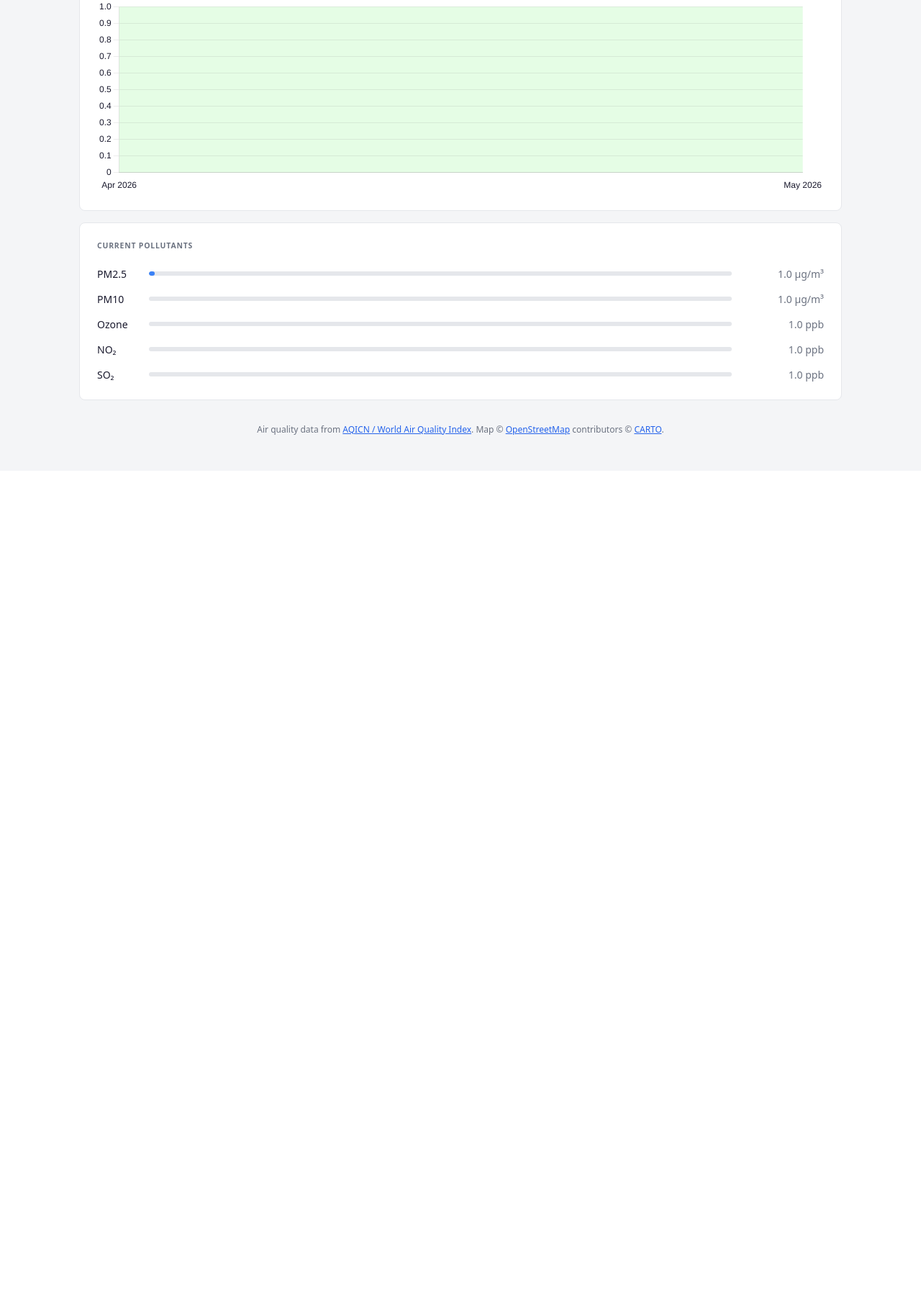
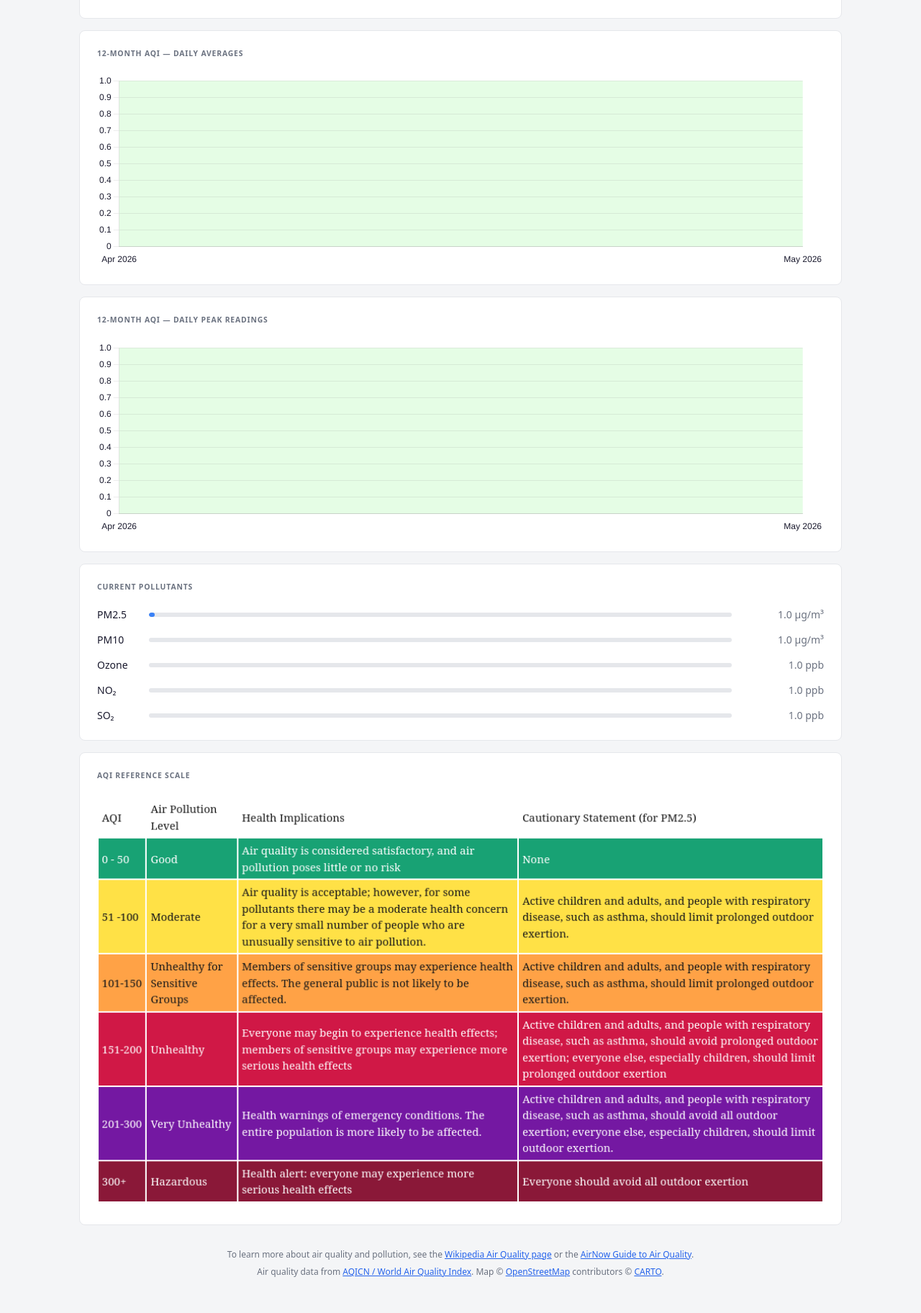
Before and after one commit to rhowell7/48208-air, a Django app: page / in a window 1280 px wide. Shown: the part 1109-2933 px from the top of the page at 72% size. Before the commit the page ends 1713 px from the top, so only its background shows below. Run offline with Django 4.2, Linux system fonts and the light colour scheme; tables that the repository leaves empty hold one stand-in row (values such as "Sample post").

Commit message:
Add peak AQI chart, intro bar, AQI reference image, live site link

```diff
--- a/aqi_tracker/static/aqi_tracker/style.css
+++ b/aqi_tracker/static/aqi_tracker/style.css
@@ -61,6 +61,26 @@ a {
   max-width: 1100px;
   margin: 0 auto;
   padding: 0 1.25rem 3rem;
+}
+
+/* ---- Intro bar ---- */
+
+.intro-bar {
+  display: flex;
+  flex-direction: column;
+  gap: 0.75rem;
+  padding: 1rem 0 0.5rem;
+  font-size: 1.4rem;
+  font-weight: 700;
+  color: var(--text);
+  text-align: center;
+  align-items: center;
+}
+
+.aqi-scale-img {
+  width: 100%;
+  border-radius: 6px;
+  opacity: 0.9;
 }
 
 /* ---- Header ---- */
@@ -146,6 +166,18 @@ a {
 .stat-sub {
   font-size: 0.75rem;
   color: var(--text-muted);
+}
+
+.stat-link {
+  color: inherit;
+  text-decoration: underline;
+  text-underline-offset: 4px;
+  text-decoration-thickness: 2px;
+  opacity: 0.85;
+}
+
+.stat-link:hover {
+  opacity: 1;
 }
 
 /* AQI color classes (generated from category|slugify) */
@@ -263,6 +295,9 @@ section h2 {
   font-size: 0.75rem;
   color: var(--text-muted);
   text-align: center;
+  display: flex;
+  flex-direction: column;
+  gap: 0.4rem;
 }
 
 /* ---- Responsive ---- */
--- a/aqi_tracker/views.py
+++ b/aqi_tracker/views.py
@@ -98,6 +98,23 @@ def _timeline_frames(tz, days=7):
     return frames
 
 
+def _yearly_daily_maxes(readings_qs, tz):
+    """Daily peak AQI for the past year as {x: date ISO, y: max_aqi}.
+
+    Companion to _yearly_daily_averages. Shows the worst single reading each
+    day, which is more sensitive to short-duration events (garbage burning,
+    passing trucks, industrial incidents) than the daily average.
+    """
+    cutoff = date.today() - timedelta(days=365)
+    buckets = defaultdict(list)
+    for r in readings_qs.filter(station_time__date__gte=cutoff).order_by(
+        "station_time"
+    ):
+        key = r.station_time.astimezone(tz).date().isoformat()
+        buckets[key].append(r.aqi)
+    return [{"x": k, "y": max(v)} for k, v in sorted(buckets.items())]
+
+
 def _yearly_daily_averages(readings_qs, tz):
     """Daily averages for the past year as {x: date ISO, y: avg_aqi}.
 
@@ -186,6 +203,7 @@ def dashboard(request):
         "current_year": current_year,
         "weekly_data": weekly_data,
         "yearly_data": yearly_data,
+        "peak_data": _yearly_daily_maxes(readings, DETROIT_TZ),
         "night_bands": night_bands,
         "stations_map": stations_map,
         "timeline_frames": _timeline_frames(DETROIT_TZ),
--- a/templates/aqi_tracker/dashboard.html
+++ b/templates/aqi_tracker/dashboard.html
@@ -1,9 +1,15 @@
 {% extends "base.html" %}
+{% load static %}
 
 {% block title %}{{ station.name }} — AQI Monitor{% endblock %}
 
 {% block content %}
 <div class="container">
+
+  <div class="intro-bar">
+    <p>Open-Source Air Quality Monitoring for Southeast Michigan</p>
+    <p>Hourly readings from {{ all_stations.count }} stations, via the <a href="https://aqicn.org" target="_blank" rel="noopener">AQICN</a> sensor network</p>
+  </div>
 
   <header class="site-header">
     <div class="header-left">
@@ -50,7 +56,7 @@
 
     <div class="stat">
       <div class="stat-label">Unhealthy Air Days {{ current_year }}</div>
-      <div class="stat-value">{{ unhealthy_days }}</div>
+      <div class="stat-value"><a href="#peak-aqi" class="stat-link">{{ unhealthy_days }}</a></div>
       <div class="stat-sub">Any reading AQI &gt; 100</div>
     </div>
 
@@ -82,6 +88,12 @@
     <canvas id="yearlyChart" height="80"></canvas>
   </section>
 
+  <!-- 12-month daily peak -->
+  <section id="peak-aqi">
+    <h2>12-Month AQI — Daily Peak Readings</h2>
+    <canvas id="peakChart" height="80"></canvas>
+  </section>
+
   <!-- Current pollutants -->
   {% if pollutants %}
   <section>
@@ -100,7 +112,18 @@
   </section>
   {% endif %}
 
+  <!-- AQI reference scale -->
+  <section class="aqi-reference">
+    <h2>AQI Reference Scale</h2>
+    <img src="{% static 'aqi_tracker/img/air_quality_levels.png' %}" alt="AQI scale: 0-50 Good, 51-100 Moderate, 101-150 Unhealthy for Sensitive Groups, 151-200 Unhealthy, 201-300 Very Unhealthy, 300+ Hazardous" class="aqi-scale-img">
+  </section>
+
   <footer class="site-footer">
+    <p>
+      To learn more about air quality and pollution, see the
+      <a href="https://en.wikipedia.org/wiki/Air_quality" target="_blank" rel="noopener">Wikipedia Air Quality page</a>
+      or the <a href="https://www.airnow.gov/aqi/aqi-basics/" target="_blank" rel="noopener">AirNow Guide to Air Quality</a>.
+    </p>
     <p>
       Air quality data from <a href="https://aqicn.org" target="_blank" rel="noopener">AQICN / World Air Quality Index</a>.
       Map &copy; <a href="https://www.openstreetmap.org/copyright" target="_blank" rel="noopener">OpenStreetMap</a> contributors &copy; <a href="https://carto.com/attributions" target="_blank" rel="noopener">CARTO</a>.
@@ -113,6 +136,7 @@
 {% block scripts %}
 {{ weekly_data|json_script:"weeklyData" }}
 {{ yearly_data|json_script:"yearlyData" }}
+{{ peak_data|json_script:"peakData" }}
 {{ night_bands|json_script:"nightBands" }}
 {{ stations_map|json_script:"stationsMapData" }}
 {{ timeline_frames|json_script:"timelineFrames" }}
@@ -352,6 +376,26 @@ new Chart(document.getElementById('weeklyChart'), {
   plugins: [aqiBandPlugin, nightShadingPlugin],
 });
 
+// Plugin: dashed horizontal line at AQI 100 (Unhealthy for Sensitive Groups threshold)
+const thresholdLinePlugin = {
+  id: 'thresholdLine',
+  afterDraw(chart) {
+    const { ctx, chartArea, scales } = chart;
+    if (!chartArea || !scales.y) return;
+    const y = scales.y.getPixelForValue(100);
+    if (y < chartArea.top || y > chartArea.bottom) return;
+    ctx.save();
+    ctx.beginPath();
+    ctx.strokeStyle = 'rgba(255, 126, 0, 0.7)';
+    ctx.lineWidth = 1.5;
+    ctx.setLineDash([4, 4]);
+    ctx.moveTo(chartArea.left, y);
+    ctx.lineTo(chartArea.right, y);
+    ctx.stroke();
+    ctx.restore();
+  }
+};
+
 // Yearly chart — daily averages on a time axis (same format as weekly)
 // Monthly tick labels but daily data points so smoke spikes stay visible.
 new Chart(document.getElementById('yearlyChart'), {
@@ -404,5 +448,58 @@ new Chart(document.getElementById('yearlyChart'), {
   },
   plugins: [aqiBandPlugin],
 });
+
+// Peak chart — daily maximums, same axes as yearly, adds threshold line at 100
+const peakData = JSON.parse(document.getElementById('peakData').textContent);
+new Chart(document.getElementById('peakChart'), {
+  type: 'line',
+  data: {
+    datasets: [{
+      label: 'Daily peak AQI',
+      data: peakData,
+      borderColor: '#888',
+      segment: { borderColor: ctx => aqiColor(ctx.p0.parsed.y) },
+      pointBackgroundColor: peakData.map(d => aqiColor(d.y)),
+      pointBorderColor: 'transparent',
+      backgroundColor: 'transparent',
+      fill: false,
+      tension: 0.1,
+      pointRadius: 2,
+      pointHoverRadius: 4,
+    }],
+  },
+  options: {
+    responsive: true,
+    plugins: {
+      legend: { display: false },
+      tooltip: {
+        mode: 'index',
+        intersect: false,
+        callbacks: {
+          title: function(items) {
+            return new Date(items[0].parsed.x).toLocaleString('en-US', {
+              timeZone: 'America/Detroit',
+              month: 'short', day: 'numeric', year: 'numeric',
+            });
+          },
+        },
+      },
+    },
+    scales: {
+      x: {
+        type: 'time',
+        time: { unit: 'month' },
+        ticks: { color: tickColor, maxRotation: 0 },
+        grid: { display: false },
+      },
+      y: {
+        min: 0,
+        grid: { color: gridColor },
+        ticks: { color: tickColor },
+      },
+    },
+  },
+  plugins: [aqiBandPlugin, thresholdLinePlugin],
+});
 </script>
 {% endblock %}
```
Also changed, not shown: README.md, aqi_tracker/static/aqi_tracker/img/air_quality_levels.png (added), 1 other file.
